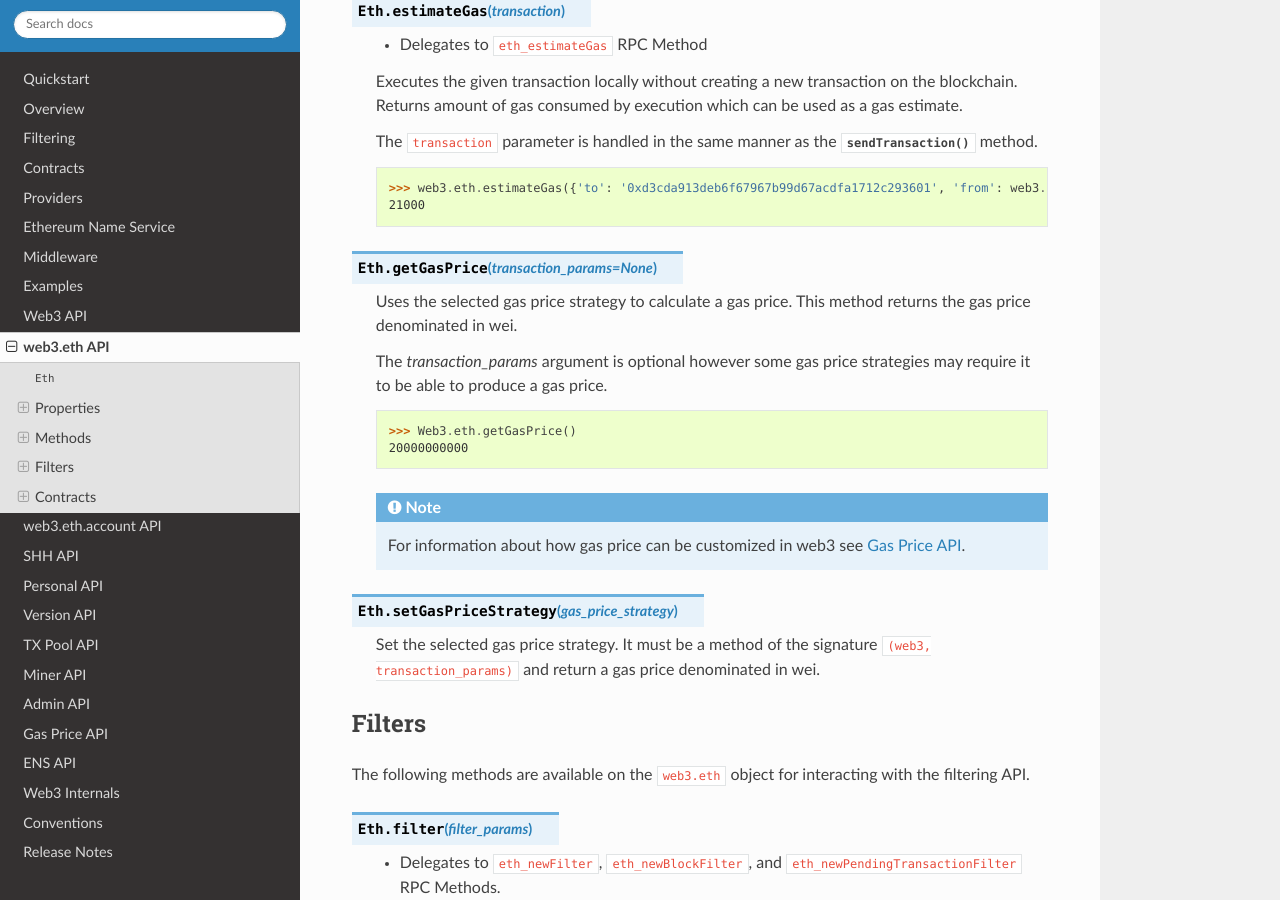
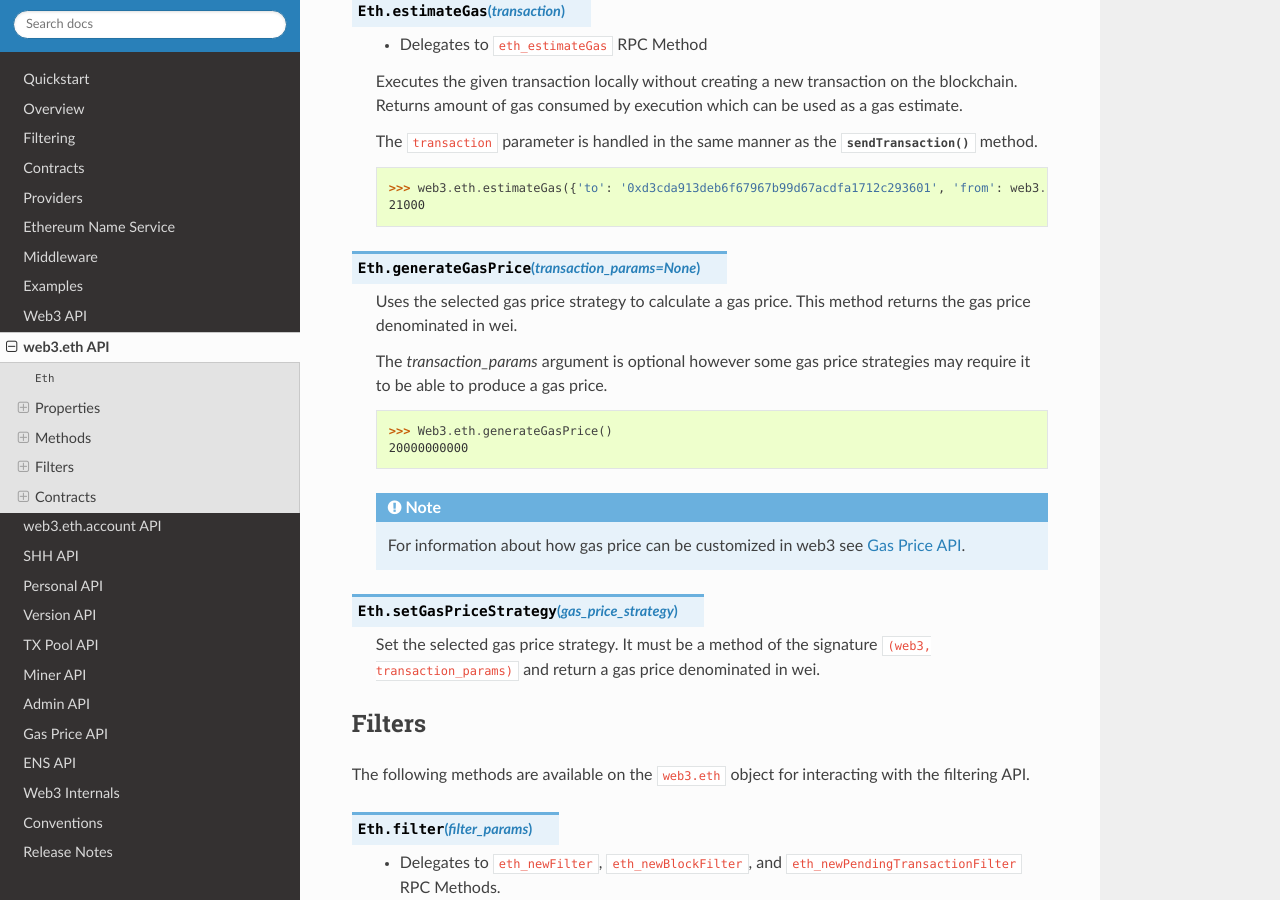
Before and after one commit to shuziren/web3.py, a Sphinx documentation site: the page built from docs/web3.eth.rst, in a window 1280 px wide and 900 px high, scrolled down 8183 px. Built offline with Sphinx 7.4.7 and the Read the Docs theme 2.0.0, drawn with Linux system fonts in a browser that asks for light colours.

Commit message:
Gas Price Strategy API: Change getGasPrice to generateGasPrice

```diff
--- a/docs/gas_price.rst
+++ b/docs/gas_price.rst
@@ -16,11 +16,11 @@ Retrieving gas price
 --------------------
 
 To retreive the gas price using the selected strategy simply call
-:meth:`~web3.eth.Eth.getGasPrice`
+:meth:`~web3.eth.Eth.generateGasPrice`
 
 .. code-block:: python
 
-    >>> Web3.eth.getGasPrice()
+    >>> Web3.eth.generateGasPrice()
     20000000000
 
 Creating a gas price strategy
--- a/docs/web3.eth.rst
+++ b/docs/web3.eth.rst
@@ -494,7 +494,7 @@ The following methods are available on the ``web3.eth`` namespace.
         >>> web3.eth.estimateGas({'to': '0xd3cda913deb6f67967b99d67acdfa1712c293601', 'from': web3.eth.coinbase, 'value': 12345})
         21000
 
-.. py:method:: Eth.getGasPrice(transaction_params=None)
+.. py:method:: Eth.generateGasPrice(transaction_params=None)
 
     Uses the selected gas price strategy to calculate a gas price. This method
     returns the gas price denominated in wei.
@@ -504,7 +504,7 @@ The following methods are available on the ``web3.eth`` namespace.
 
     .. code-block:: python
 
-        >>> Web3.eth.getGasPrice()
+        >>> Web3.eth.generateGasPrice()
         20000000000
 
     .. note::
```
Also changed, not shown: 3 other files.
